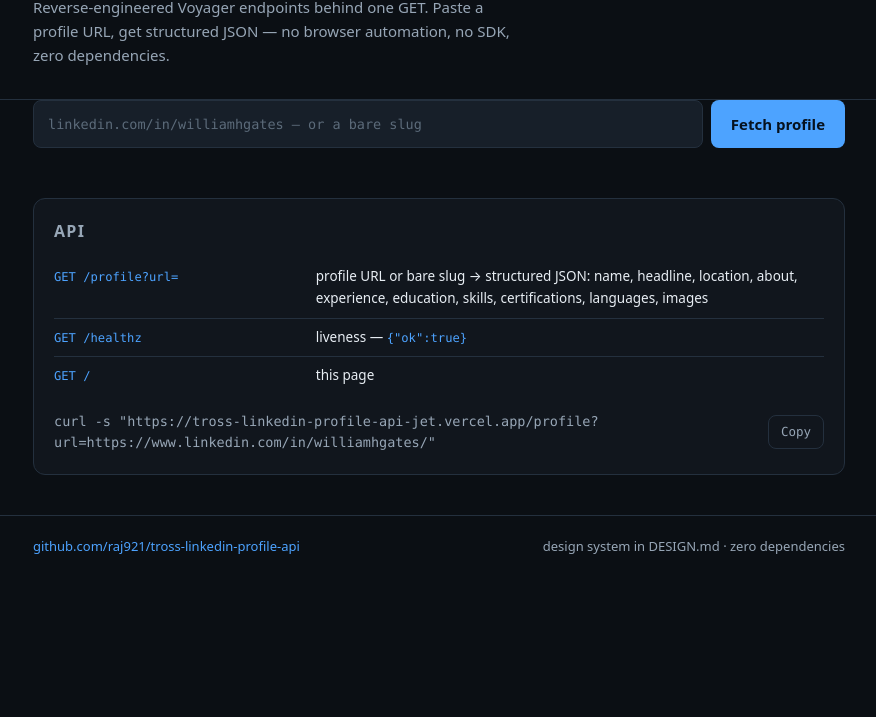
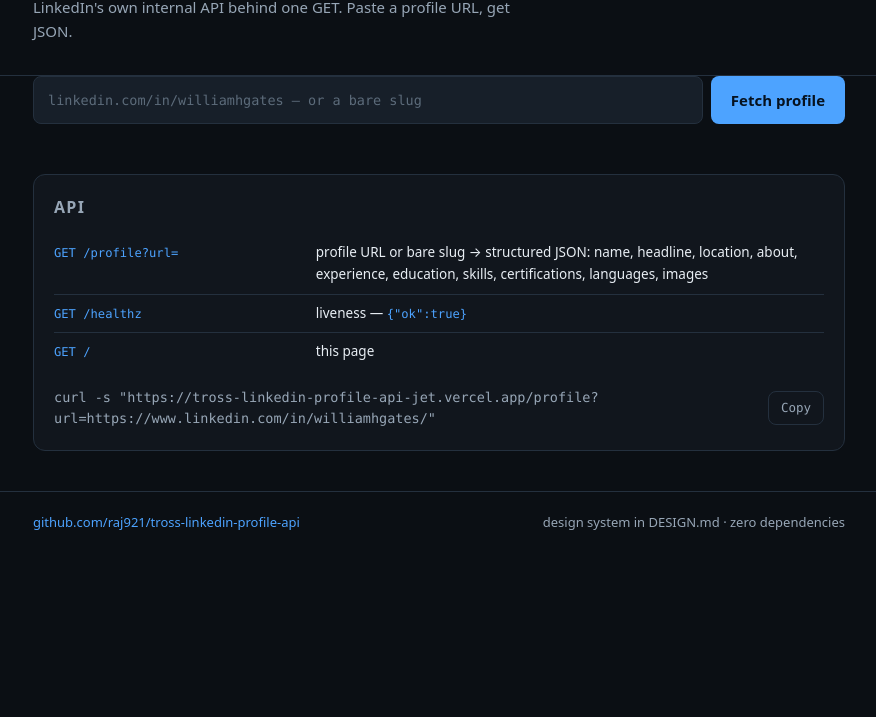
Before and after one commit to raj921/tross-linkedin-profile-api, a website: page public/index.html in a window 1280 px wide. Shown: the part 83-800 px from the top of the page, without its empty margins (201-1077 px from the left). Drawn offline with Linux system fonts and the light colour scheme.

Commit message:
ui: serve playground at / — tight copy, DESIGN.md system

```diff
--- a/public/index.html
+++ b/public/index.html
@@ -3,7 +3,7 @@
 <head>
 <meta charset="utf-8">
 <meta name="viewport" content="width=device-width, initial-scale=1">
-<title>LinkedIn Profile API · Playground</title>
+<title>LinkedIn Profile API</title>
 <meta name="description" content="Reverse-engineered LinkedIn Voyager API behind one GET — paste a profile URL, get structured JSON.">
 <style>
 :root{
@@ -130,7 +130,7 @@
   <div class="wrap head-row">
     <div>
       <h1>LinkedIn Profile API</h1>
-      <p class="tag">Reverse-engineered Voyager endpoints behind one GET. Paste a profile URL, get structured JSON — no browser automation, no SDK, zero dependencies.</p>
+      <p class="tag">LinkedIn's own internal API behind one GET. Paste a profile URL, get JSON.</p>
     </div>
     <a class="live" href="/healthz" target="_blank" rel="noopener"><span class="dot"></span>live</a>
   </div>
```
